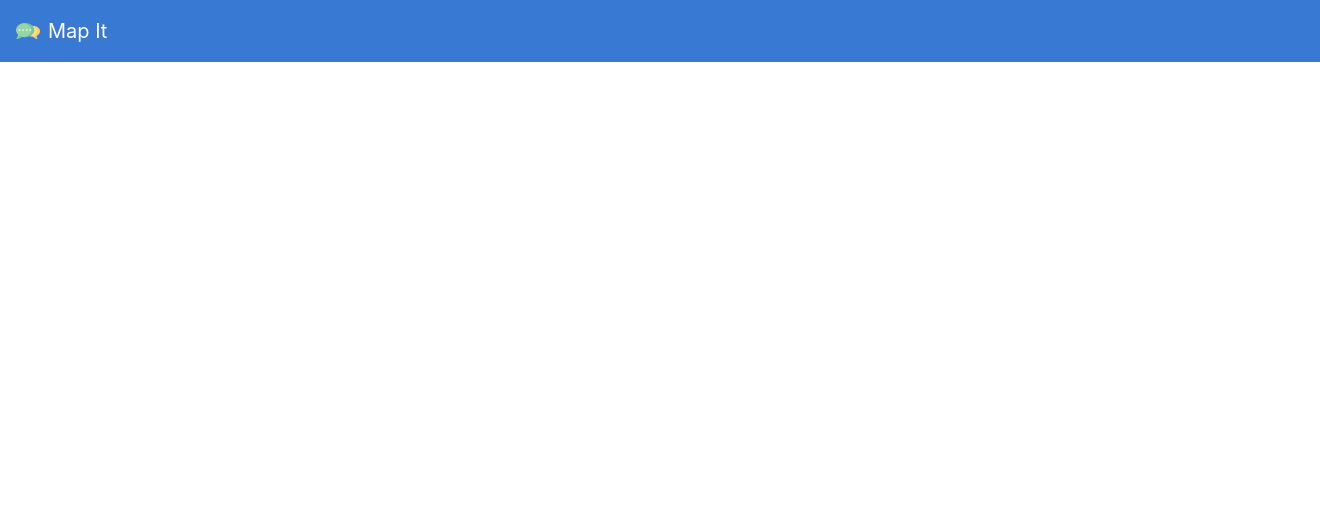
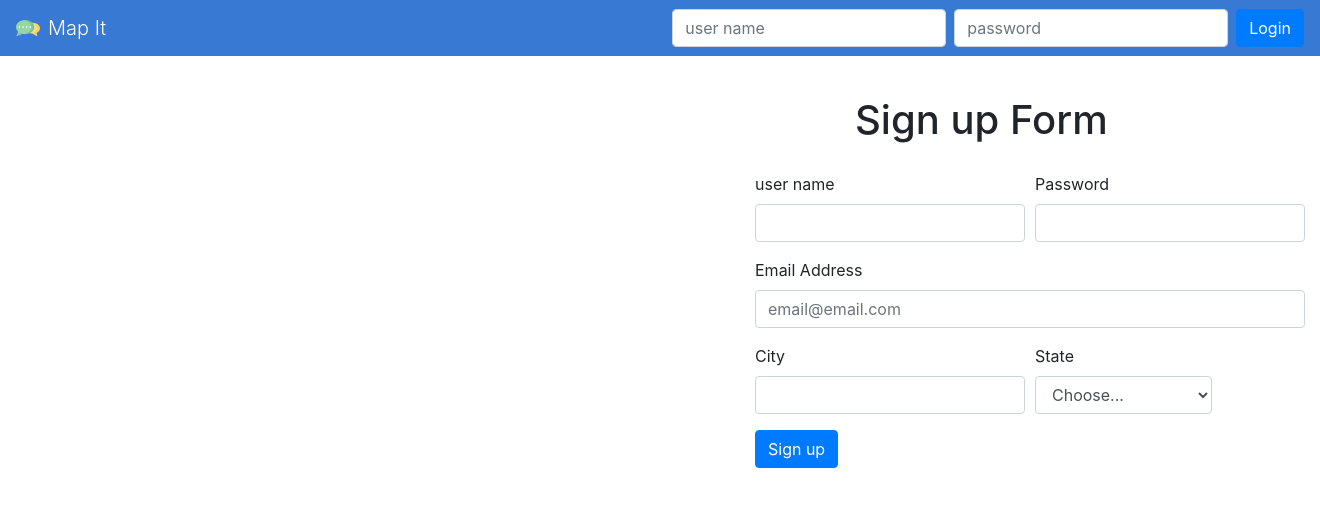
Before and after one commit to MkshSahani/mapIT, a Django app: page / in a window 1320 px wide. Shown: the top 507 px of the page. Run offline with Django 3.2, Linux system fonts and the light colour scheme; some libraries are stand-ins or nearby versions.

Commit message:
Home Page added

```diff
--- a/mapiT/HomeIndex/templates/HomeIndex.base.html
+++ b/mapiT/HomeIndex/templates/HomeIndex.base.html
@@ -22,7 +22,7 @@
   <div class="collapse navbar-collapse" id="navbarSupportedContent">
     <ul class="navbar-nav mr-auto">
       <li class="nav-item active">
-        <a class="nav-link" style="color: white;font-size:20px;" href="{% url 'IndexHome' %}">  Map It<span class="sr-only">(current)</span></a>
+        <a class="nav-link display-4" style="color: white;font-size:20px;" href="{% url 'IndexHome' %}">  Map It<span class="sr-only">(current)</span></a>
       </li>
 
 
@@ -38,6 +38,8 @@
   </div>
 </nav>
 
+  {% block belowBody %}
+  {% endblock %}
 
 
 
--- a/mapiT/HomeIndex/templates/HomePage.html
+++ b/mapiT/HomeIndex/templates/HomePage.html
@@ -1,5 +1,6 @@
 {% extends 'HomeIndex.base.html' %}
-{% block loginForm %}
+{% block LoginForm %}
+
      <form class="form-inline my-2 my-lg-0" method="post">
     {% csrf_token %}
       <input class="form-control mr-sm-2" type="text" placeholder="user name" aria-label="Search" name="_username" required>
@@ -7,3 +8,47 @@
       <button class="btn btn-primary my-2 my-sm-0" type="submit">Login</button>
     </form>
 {% endblock  %}
+
+{% block belowBody %}
+
+<div class="container" style="align:block;">
+    <div style="padding-top: 40px;width: 1200px;padding-left : 650px;">
+    <h1 class="display-5" style="padding-left : 100px;">Sign up Form</h1>
+    <form metho="post" autocomplete="off" style="padding-top : 20px;">
+    {% csrf_token %}
+  <div class="form-row">
+    <div class="form-group col-md-6">
+      <label for="inputEmail4" class="display-5">user name</label>
+      <input type="text" class="form-control" id="inputEmail4" name="signupUserName" required>
+    </div>
+    <div class="form-group col-md-6">
+      <label for="inputPassword4" class="display-5">Password</label>
+      <input type="password" class="form-control" id="inputPassword4" name="signupUserPassword" required>
+    </div>
+  </div>
+  <div class="form-group">
+    <label for="inputAddress" class="display-5">Email Address</label>
+    <input type="email" class="form-control" id="inputAddress" placeholder="email@email.com" required>
+  </div>
+
+  <div class="form-row">
+    <div class="form-group col-md-6">
+      <label for="inputCity">City</label>
+      <input type="text" class="form-control" id="inputCity">
+    </div>
+    <div class="form-group col-md-4">
+      <label for="inputState">State</label>
+      <select id="inputState" class="form-control">
+        <option selected>Choose...</option>
+        <option>...</option>
+      </select>
+    </div>
+  </div>
+
+  <button type="submit" class="btn btn-primary">Sign up</button>
+</form>
+
+</div>
+
+</div>
+{% endblock %}
```
